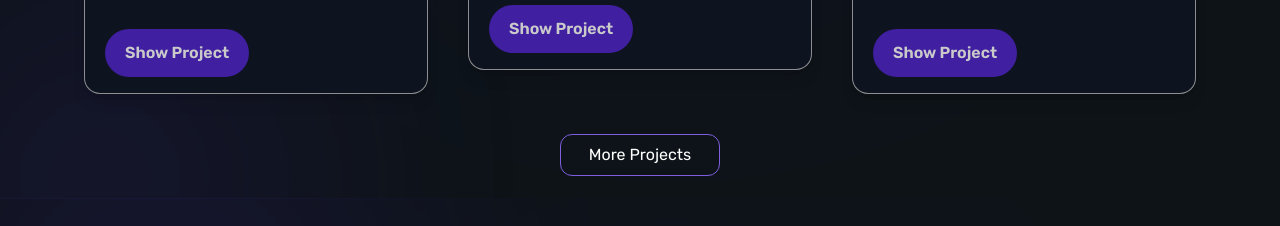
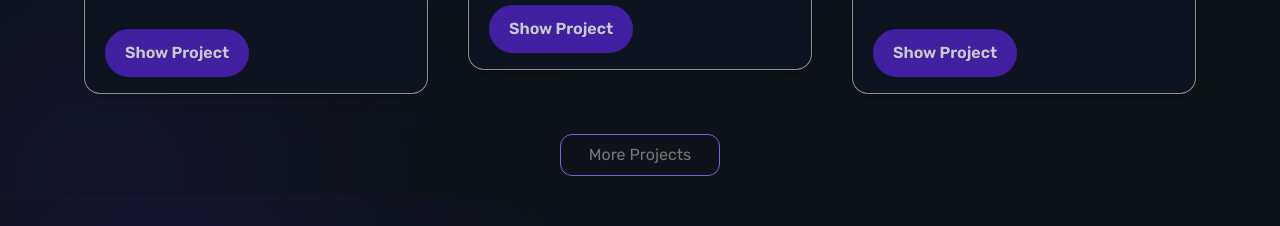
Before and after one commit to kalidashodekare14/Portfolio, a Next.js app: page / in a window 1280 px wide. Shown: the part 2880-3106 px from the top of the page. Built offline with nearby package versions, Linux system fonts and the light colour scheme.

Commit message:
Projects section more project buttion color updated

```diff
--- a/components/HeroSection/HeroSection.tsx
+++ b/components/HeroSection/HeroSection.tsx
@@ -266,7 +266,7 @@ const HeroSection = () => {
                     <TbBrandRedux />
                 </motion.div> */}
             </div>
-            {/* Scroll icon animation */}
+            {/* Scroll element animation */}
             <motion.div
                 initial={{
                     opacity: 0
--- a/components/Projects.tsx
+++ b/components/Projects.tsx
@@ -243,7 +243,7 @@ const Projects = () => {
                             transition={{
                                 duration: 0.2,
                             }}
-                            className="text-white my-10 text-center cursor-pointer border  border-[#7f5ee0] w-40 p-2 rounded-xl">
+                            className="text-[#777777]  my-10 text-center cursor-pointer border  border-[#7f5ee0] w-40 p-2 rounded-xl">
                             <h1>More Projects</h1>
                         </motion.button>
                     </Link>
```
